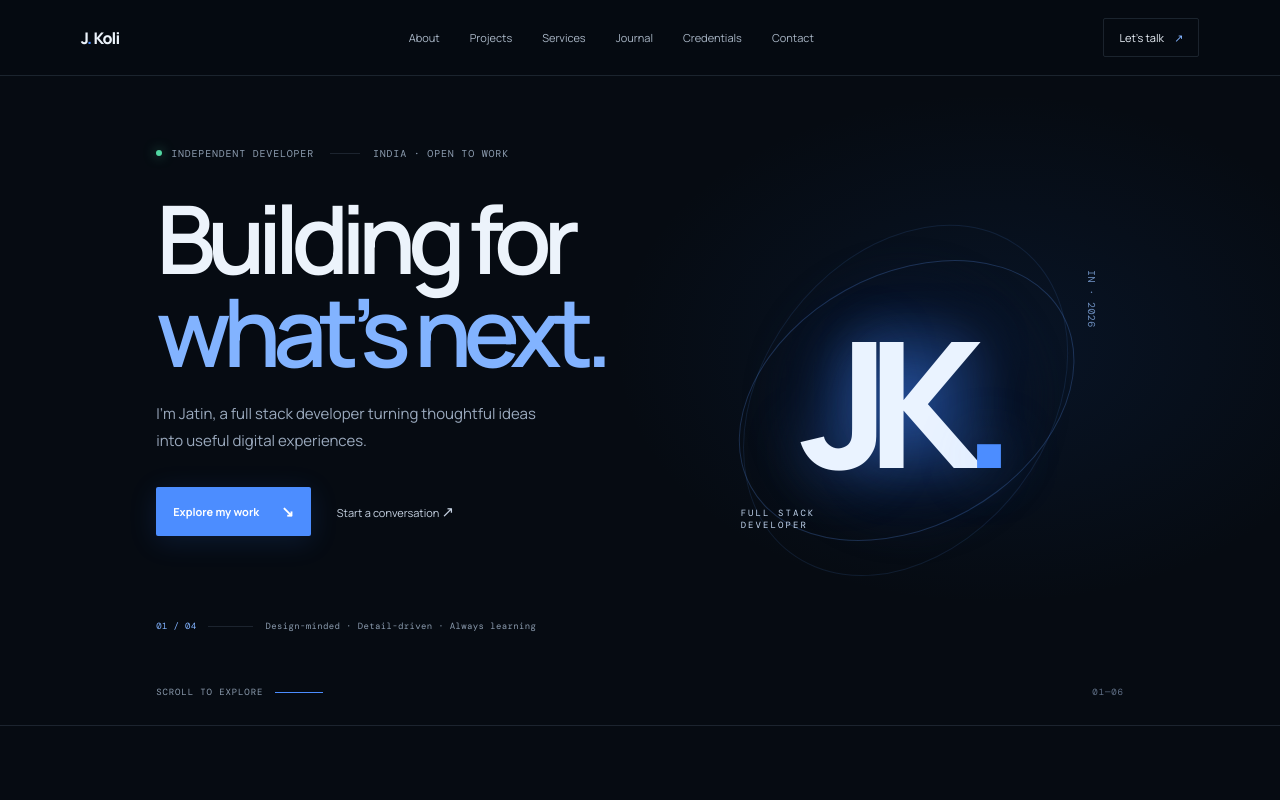
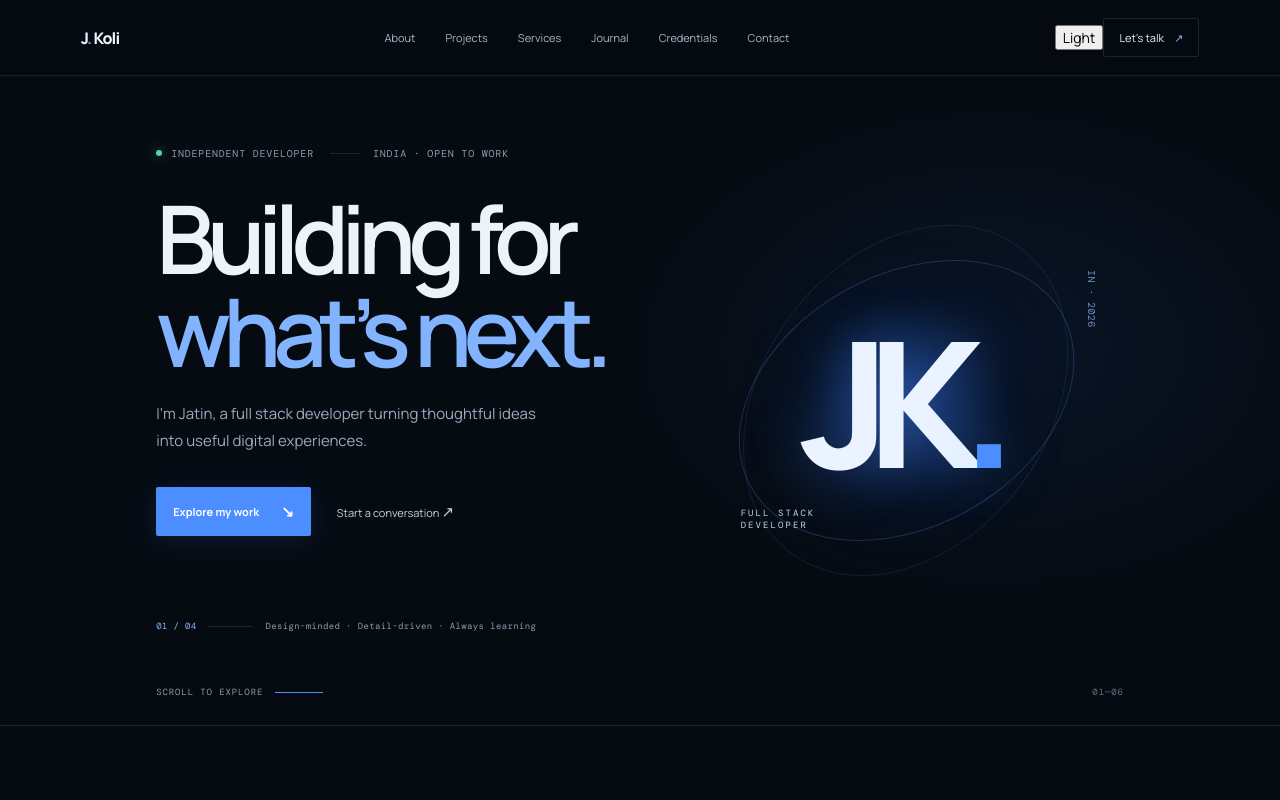
Before and after one commit to codeswithdark83-sudo/Personal-Website-, a Next.js app: page / in a window 1280 px wide. Shown: the top 800 px of the page. Built offline with nearby package versions, Linux system fonts and the light colour scheme; no server answers.

Commit message:
Upgrade dependencies and finish portfolio interactions

```diff
--- a/src/app/page.tsx
+++ b/src/app/page.tsx
@@ -21,6 +21,7 @@ const links = ["About", "Projects", "Services", "Journal", "Credentials", "Conta
 
 export default function Home() {
   const [menuOpen, setMenuOpen] = useState(false);
+  const [isLight, setIsLight] = useState(false);
   const [query, setQuery] = useState("");
   const [filter, setFilter] = useState("All work");
   const filtered = useMemo(() => projects.filter((project) =>
@@ -34,6 +35,7 @@ export default function Home() {
       <nav className={menuOpen ? "nav-links nav-open" : "nav-links"} aria-label="Main navigation">
         {links.map((link) => <a key={link} href={`#${link.toLowerCase()}`} onClick={() => setMenuOpen(false)}>{link}</a>)}
       </nav>
+      <button className="theme-toggle" onClick={() => { document.documentElement.dataset.theme = isLight ? "dark" : "light"; setIsLight(!isLight); }} aria-label={`Switch to ${isLight ? "dark" : "light"} theme`}>{isLight ? "Dark" : "Light"}</button>
       <a className="header-cta" href="#contact">Let’s talk <span>↗</span></a>
     </header>
 
```
